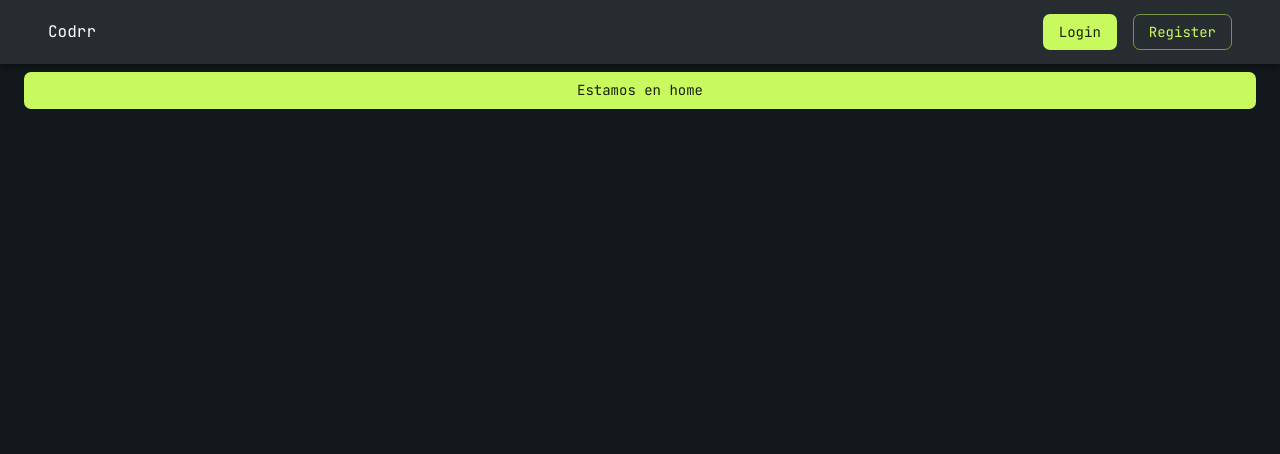
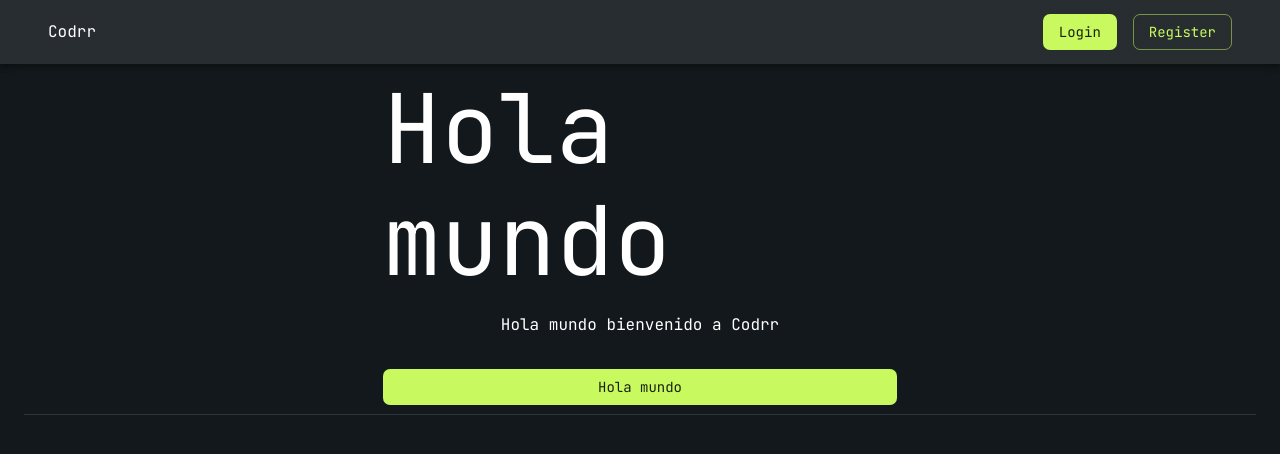
Before and after one commit to rodrigoalejandrorios/reactjs-ts-mui, a React (Create React App) app: page / in a window 1280 px wide. Shown: the top 454 px of the page. Built offline with nearby package versions, Linux system fonts and the light colour scheme.

Commit message:
Clase 6: Componentes en react

```diff
--- a/src/common/NavBar.tsx
+++ b/src/common/NavBar.tsx
@@ -9,11 +9,13 @@
   Typography,
 } from "@mui/material";
 import React from "react";
+import { useNavigate } from "react-router-dom";
 
 export const NavBar: React.FC<{}> = () => {
+  const navigate = useNavigate();
   return (
     <Box sx={{ flexGrow: 1 }}>
-      <AppBar position="fixed">
+      <AppBar position="sticky">
         <Toolbar>
           <Container maxWidth="xl">
             <Grid
@@ -27,7 +29,9 @@
               </Grid>
               <Grid item>
                 <Stack direction="row" spacing={2}>
-                  <Button variant="contained">Login</Button>
+                  <Button variant="contained" onClick={() => navigate("login")}>
+                    Login
+                  </Button>
                   <Button variant="outlined">Register</Button>
                 </Stack>
               </Grid>
--- /dev/null
+++ b/src/components/Header/index.tsx
@@ -0,0 +1,51 @@
+import { Box, Divider, Grid, Typography } from "@mui/material";
+import React from "react";
+
+type HeaderProps = {
+  title: string;
+  description: string;
+  element?: React.ReactNode | null;
+};
+
+export const HeaderComponent: React.FC<HeaderProps> = ({
+  title,
+  description,
+  element,
+}) => {
+  return (
+    <div>
+      <Box sx={{ width: "100%", height: "350px" }}>
+        <Grid
+          container
+          direction="row"
+          justifyContent="center"
+          alignItems="center"
+          sx={{ height: "100%" }}
+        >
+          <Grid item xs={5}>
+            <Grid
+              container
+              direction="column"
+              justifyContent="center"
+              alignItems="center"
+              sx={{ height: "100%" }}
+            >
+              <Grid item>
+                <Typography variant="h1">{title}</Typography>
+              </Grid>
+              <Grid item sx={{ mt: 2 }}>
+                <Typography>{description}</Typography>
+              </Grid>
+              {element !== undefined && (
+                <Grid sx={{ mt: 4, width: "100%" }} item>
+                  {element}
+                </Grid>
+              )}
+            </Grid>
+          </Grid>
+        </Grid>
+      </Box>
+      <Divider />
+    </div>
+  );
+};
--- a/src/components/index.ts
+++ b/src/components/index.ts
@@ -1 +1,2 @@
 export { Notification } from "./Notification";
+export { HeaderComponent } from "./Header";
--- a/src/pages/home/index.tsx
+++ b/src/pages/home/index.tsx
@@ -1,12 +1,19 @@
 import React from "react";
 import { Button, Container } from "@mui/material";
+import { HeaderComponent } from "../../components";
 
 export const HomePage: React.FC<{}> = () => {
   return (
-    <Container sx={{ mt: 9 }} maxWidth="xl">
-      <Button fullWidth variant="contained">
-        Estamos en home
-      </Button>
+    <Container maxWidth="xl">
+      <HeaderComponent
+        title="Hola mundo"
+        description="Hola mundo bienvenido a Codrr"
+        element={
+          <Button fullWidth variant="contained">
+            Hola mundo
+          </Button>
+        }
+      />
     </Container>
   );
 };
```
